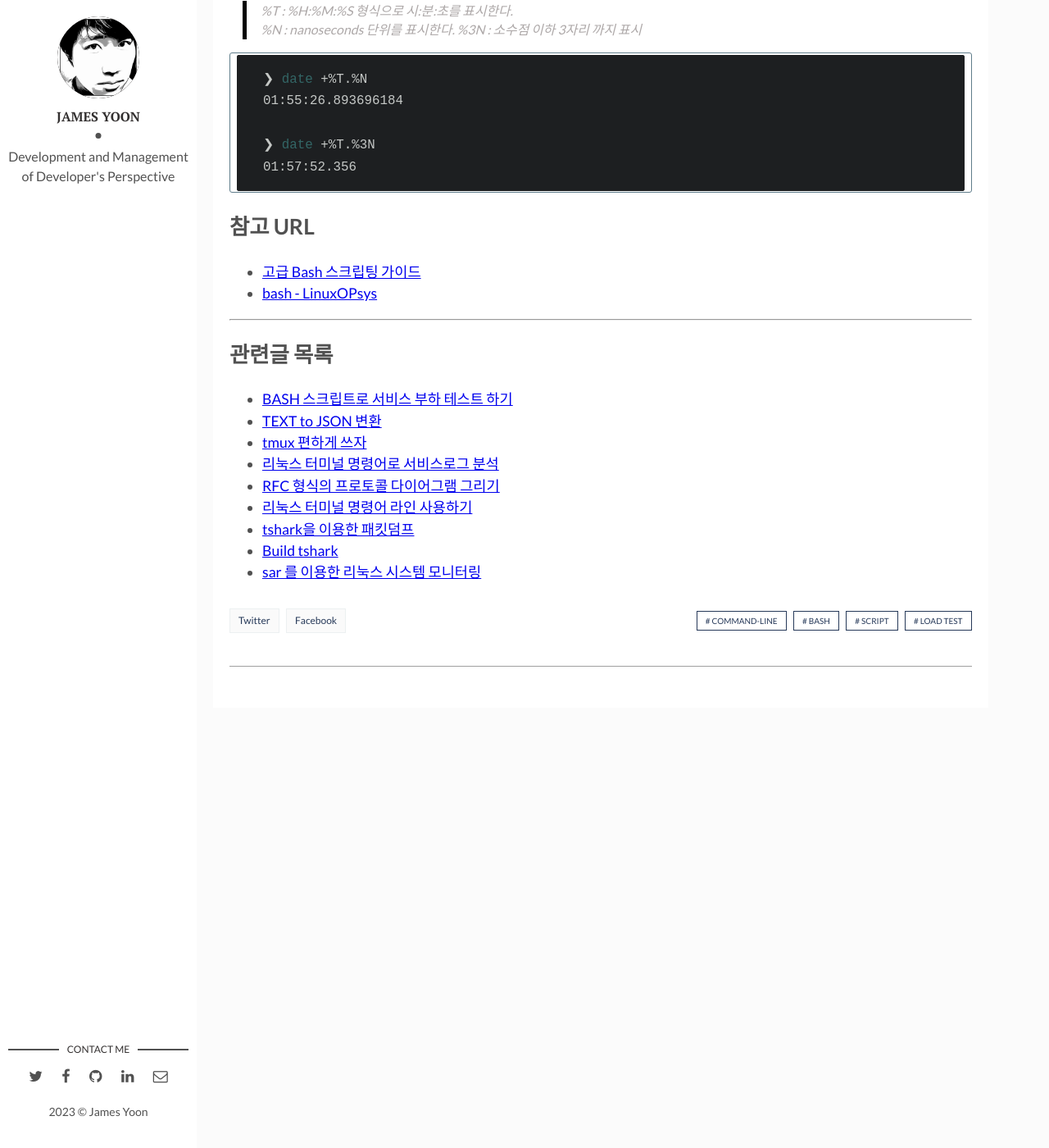
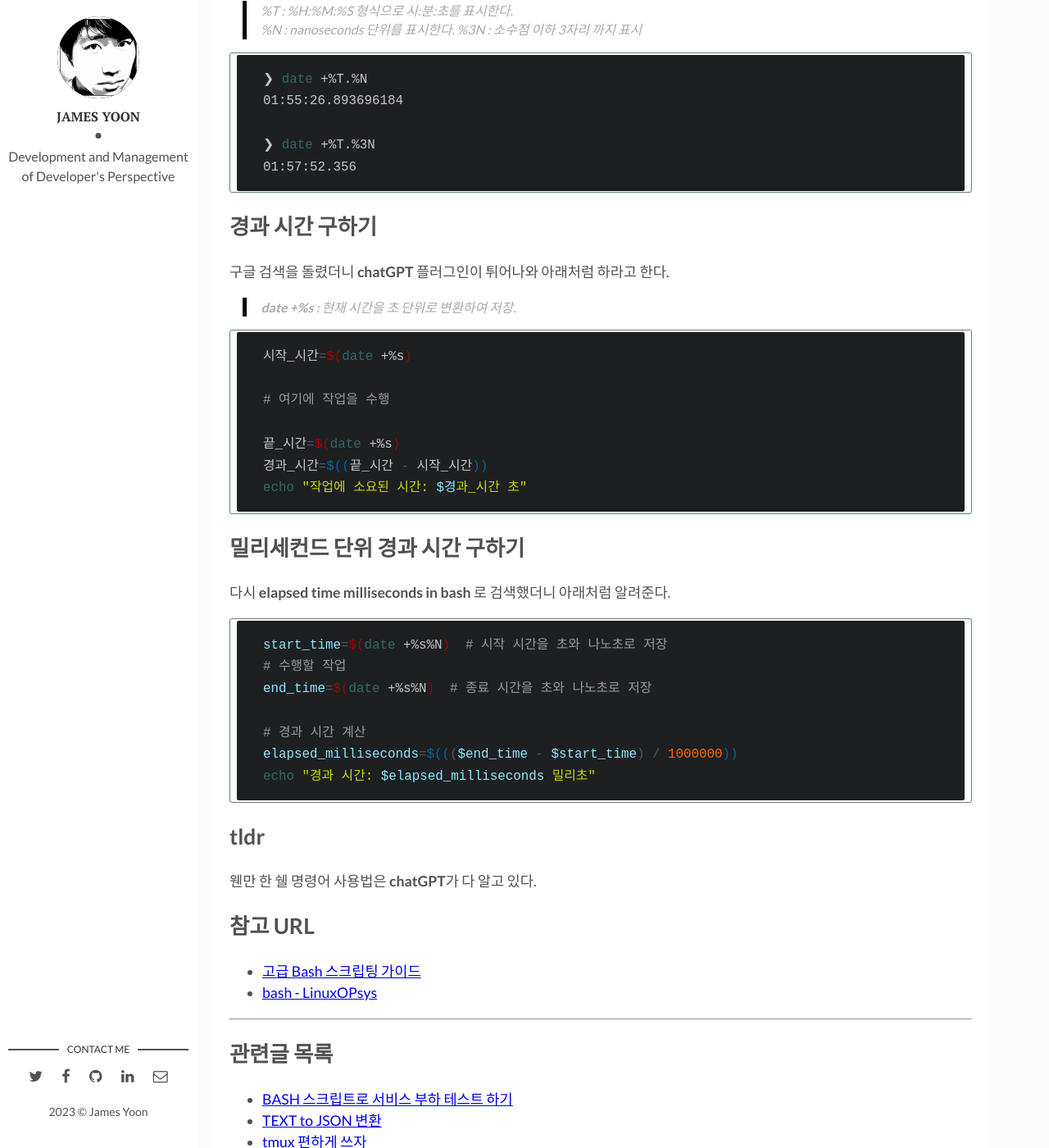
Before and after one commit to butteryoon/butteryoon.github.io, a Jekyll site: the page built from _posts/2023-10-29-bash.md, in a window 1280 px wide and 1400 px high, scrolled down 2377 px. Shown: the whole window at 82% size. Built offline with Jekyll 4.4.1, drawn with Linux system fonts in a browser that asks for light colours; comment, search, counter and statistics services are not loaded.

Commit message:
bash 응답시간

````diff
--- a/_posts/2023-10-29-bash.md
+++ b/_posts/2023-10-29-bash.md
@@ -94,6 +94,40 @@ END   : 01:44:55.006
 01:57:52.356
 ```
 
+## 경과 시간 구하기
+
+구글 검색을 돌렸더니 **chatGPT** 플러그인이 튀어나와 아래처럼 하라고 한다.
+
+> **date +%s** : 현재 시간을 초 단위로 변환하여 저장.
+
+```bash
+시작_시간=$(date +%s)
+
+# 여기에 작업을 수행
+
+끝_시간=$(date +%s)
+경과_시간=$((끝_시간 - 시작_시간))
+echo "작업에 소요된 시간: $경과_시간 초"
+```
+
+## 밀리세컨드 단위 경과 시간 구하기
+
+다시 **elapsed time milliseconds in bash** 로 검색했더니 아래처럼 알려준다.
+
+```bash
+start_time=$(date +%s%N)  # 시작 시간을 초와 나노초로 저장
+# 수행할 작업
+end_time=$(date +%s%N)  # 종료 시간을 초와 나노초로 저장
+
+# 경과 시간 계산
+elapsed_milliseconds=$((($end_time - $start_time) / 1000000))
+echo "경과 시간: $elapsed_milliseconds 밀리초"
+```
+
+## tldr
+
+웬만 한 쉘 명령어 사용법은 **chatGPT**가 다 알고 있다.
+
 
 ## 참고 URL
 - [고급 Bash 스크립팅 가이드](https://wiki.kldp.org/HOWTO/html/Adv-Bash-Scr-HOWTO/)
````
